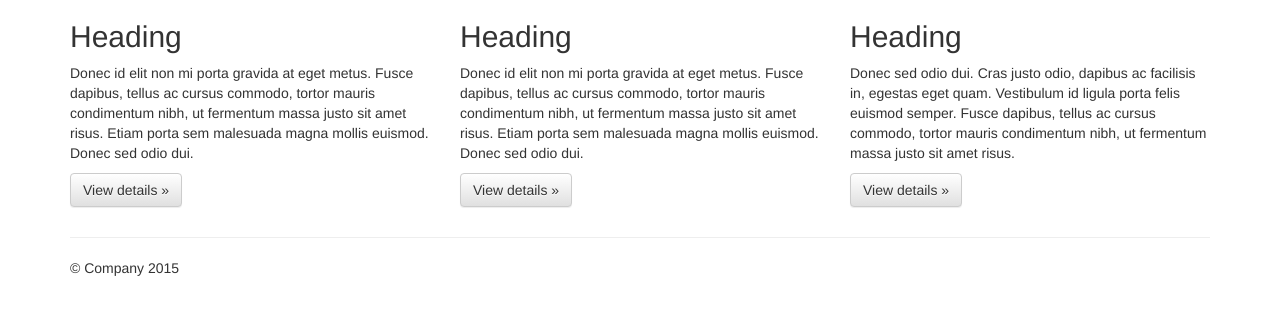
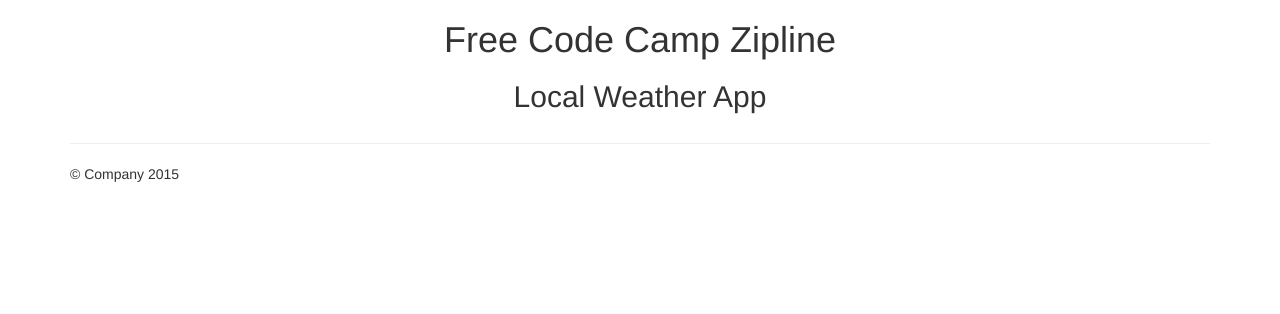
Before and after one commit to Mr-Kumar-Abhishek/weather, a plain HTML site: page index.html in a window 1280 px wide. Drawn offline with nearby package versions, Linux system fonts and the light colour scheme.

Commit message:
add simple heading for the app

```diff
--- a/index.html
+++ b/index.html
@@ -25,20 +25,9 @@
     <div class="container">
       <!-- Example row of columns -->
       <div class="row">
-        <div class="col-md-4">
-          <h2>Heading</h2>
-          <p>Donec id elit non mi porta gravida at eget metus. Fusce dapibus, tellus ac cursus commodo, tortor mauris condimentum nibh, ut fermentum massa justo sit amet risus. Etiam porta sem malesuada magna mollis euismod. Donec sed odio dui. </p>
-          <p><a class="btn btn-default" href="#" role="button">View details &raquo;</a></p>
-        </div>
-        <div class="col-md-4">
-          <h2>Heading</h2>
-          <p>Donec id elit non mi porta gravida at eget metus. Fusce dapibus, tellus ac cursus commodo, tortor mauris condimentum nibh, ut fermentum massa justo sit amet risus. Etiam porta sem malesuada magna mollis euismod. Donec sed odio dui. </p>
-          <p><a class="btn btn-default" href="#" role="button">View details &raquo;</a></p>
-       </div>
-        <div class="col-md-4">
-          <h2>Heading</h2>
-          <p>Donec sed odio dui. Cras justo odio, dapibus ac facilisis in, egestas eget quam. Vestibulum id ligula porta felis euismod semper. Fusce dapibus, tellus ac cursus commodo, tortor mauris condimentum nibh, ut fermentum massa justo sit amet risus.</p>
-          <p><a class="btn btn-default" href="#" role="button">View details &raquo;</a></p>
+        <div class="col-xs-12 text-center">
+			<h1>Free Code Camp Zipline</h1>
+			<h2>Local Weather App</h2>
         </div>
       </div>
 
```
